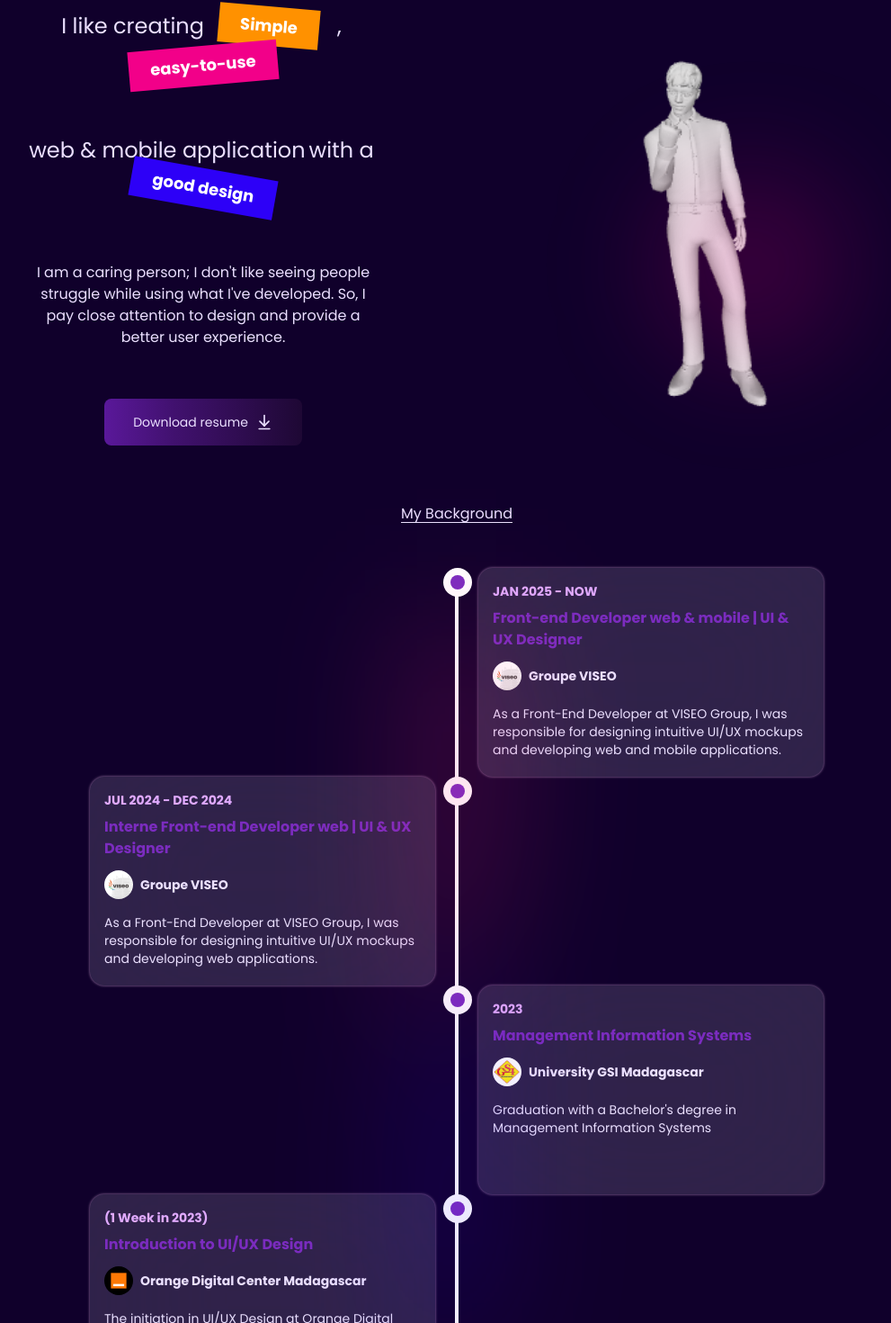
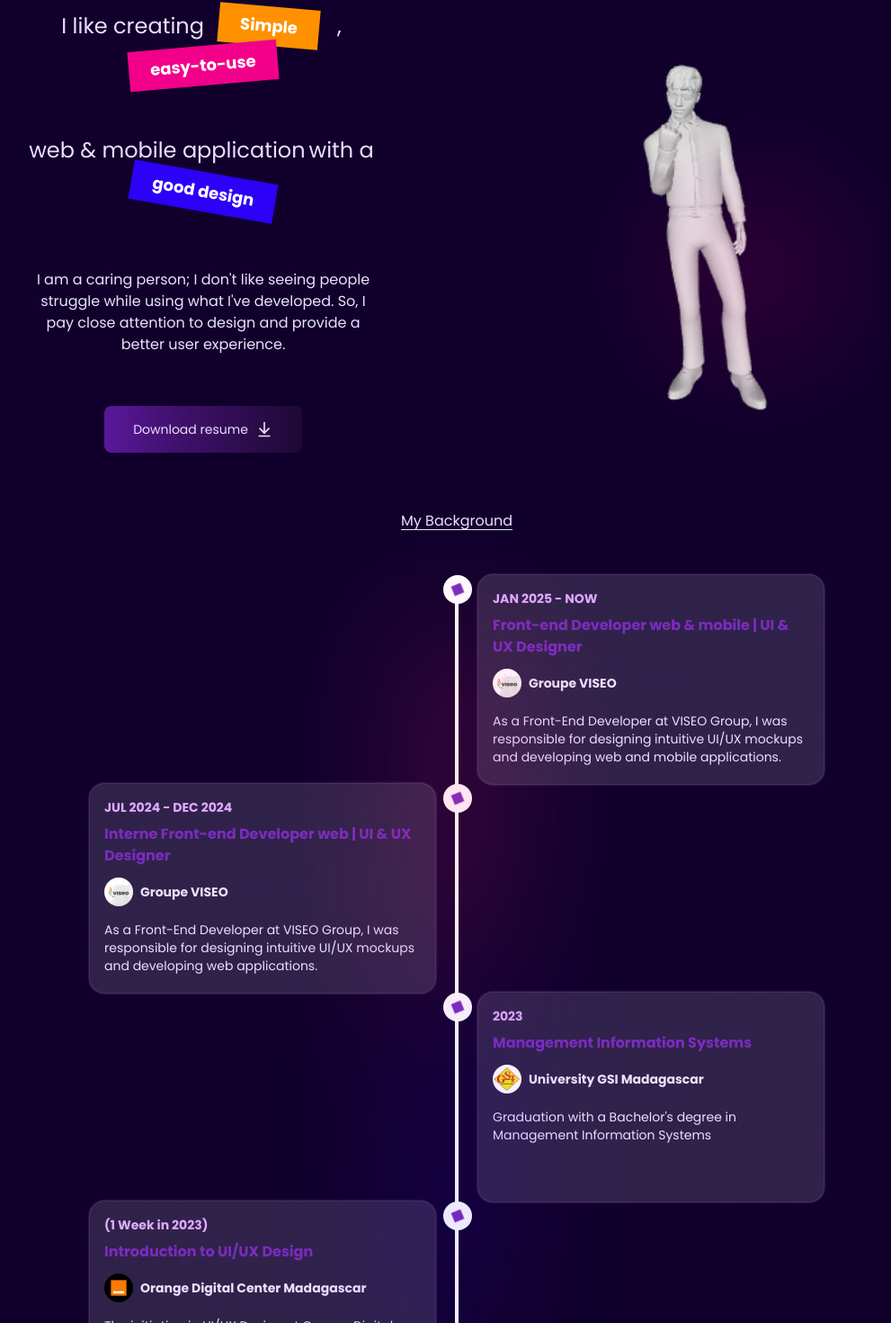
Before and after one commit to KevinShcmidt/Latest-Portfolio, a Next.js app: page / in a window 1280 px wide. Shown: the part 929-2399 px from the top of the page at 90% size, without its empty margins (132-1123 px from the left). Built offline with nearby package versions, Linux system fonts and the light colour scheme.

Commit message:
feat : animation with framer motion

```diff
--- a/app/ui/About.tsx
+++ b/app/ui/About.tsx
@@ -4,58 +4,123 @@ import ButtonComponent from "./ButtonComponent";
 import SkewText from "./SkewText";
 import Title from "./Title";
 import { ArrowDownToLine } from "lucide-react";
+import * as motion from "motion/react-client";
+
+// Composant d'enveloppe animée pour SkewText
+const AnimatedSkewWrapper: React.FC<{ children: React.ReactNode; delay?: number; className?: string }> = ({ children, delay = 0, className = "" }) => {
+  return (
+    <motion.div
+      whileInView={{ opacity: 1, scale: [0.8, 1.2, 1] }}
+      viewport={{ once: true }}
+      transition={{
+        delay: delay,
+        duration: 0.7,
+        times: [0, 0.7, 1],
+        ease: "easeOut",
+      }}
+      className={className}
+    >
+      {children}
+    </motion.div>
+  );
+};
 
 export default function About(): JSX.Element {
   return (
     <div className="relative w-full mt-8 sm:mt-10 md:mt-12 px-4 sm:px-6 md:px-8 lg:px-12 xl:px-20 2xl:px-40">
+      <motion.div
+        whileInView={{ opacity: 1, y: 0 }}
+        viewport={{ once: true }}
+        transition={{ duration: 0.5 }}
+      >
         <Title text="About me" />
+      </motion.div>
 
       <div className="w-full grid grid-cols-1 md:grid-cols-2 gap-8 lg:gap-2 place-items-center items-center mt-10 sm:mt-12 md:mt-16">
         {/* Partie texte */}
-        <div className="text-center flex flex-col items-center justify-center max-w-md mx-auto ">
+        <motion.div
+          whileInView={{ opacity: 1, x: 0 }}
+          viewport={{ once: true }}
+          transition={{
+            duration: 0.7,
+            delay: 0.2,
+          }}
+          className="text-center flex flex-col items-center justify-center max-w-md mx-auto"
+        >
           <div className="flex flex-wrap items-center justify-center text-lg sm:text-xl md:text-xl lg:text-2xl">
+            <motion.span whileInView={{ opacity: 1 }} viewport={{ once: true }} transition={{ delay: 0.3, duration: 0.5 }}>
               I like creating
+            </motion.span>
+
+            <AnimatedSkewWrapper delay={0.4} className="my-2 md:my-0">
               <SkewText text="Simple" rotation={5} color="#FF9100" className="my-2 md:my-0" />
-            <span className="mx-1">,</span>
+            </AnimatedSkewWrapper>
+
+            <motion.span whileInView={{ opacity: 1 }} viewport={{ once: true }} transition={{ delay: 0.5, duration: 0.3 }} className="mx-1">
+              ,
+            </motion.span>
+
+            <AnimatedSkewWrapper delay={0.7} className="my-2 md:my-0">
               <SkewText text="easy-to-use" rotation={-5} color="#F20089" className="my-2 md:my-0" />
+            </AnimatedSkewWrapper>
           </div>
 
           <div className="flex flex-wrap items-center justify-center mt-6 sm:mt-10 md:mt-14 text-lg sm:text-xl md:text-xl lg:text-2xl">
+            <motion.span whileInView={{ opacity: 1 }} viewport={{ once: true }} transition={{ delay: 0.9, duration: 0.5 }}>
               web & mobile application
               <span className="mx-1">with a</span>
+            </motion.span>
+
+            <AnimatedSkewWrapper delay={1.1} className="my-2 md:my-1">
               <SkewText text="good design" rotation={10} color="#2D00F7" className="my-2 md:my-1" />
+            </AnimatedSkewWrapper>
           </div>
 
-          <p className="text-center text-xs sm:text-sm md:text-base mt-6 sm:mt-10 md:mt-14 max-w-sm">
-            I am a caring person; I don&apos;t like seeing people struggle while
-            using what I&apos;ve developed. So, I pay close attention to design and
-            provide a better user experience.
-          </p>
+          <motion.p
+            whileInView={{ opacity: 1, y: 0 }}
+            viewport={{ once: true }}
+            transition={{ delay: 1.3, duration: 0.6 }}
+            className="text-center text-xs sm:text-sm md:text-base mt-6 sm:mt-10 md:mt-14 max-w-sm"
+          >
+            I am a caring person; I don&apos;t like seeing people struggle while using what I&apos;ve developed. So, I pay close attention to design and provide a better user experience.
+          </motion.p>
 
-          <div className="w-full flex items-center justify-center mt-8 sm:mt-10 md:mt-14">
-            <ButtonComponent
-              isPrimary={true}
-              label="Download resume"
-              icon={ArrowDownToLine}
-              onClick={() => null}
-            />
-          </div>
-        </div>
+          <motion.div
+            whileInView={{ opacity: 1, y: 0 }}
+            viewport={{ once: true }}
+            transition={{ delay: 1.5, duration: 0.5 }}
+            className="w-full flex items-center justify-center mt-8 sm:mt-10 md:mt-14"
+          >
+            <ButtonComponent isPrimary={true} label="Download resume" icon={ArrowDownToLine} onClick={() => null} />
+          </motion.div>
+        </motion.div>
 
         {/* Image partie */}
-        <div className="relative mt-8 md:mt-0 w-48 h-[320px] sm:w-52 sm:h-[360px] md:w-56 md:h-[400px] lg:w-60 lg:h-[440px]">
-          <Image
-            src="/images/yes.png"
-            alt="Kevin Rakotovao about me"
-            fill={true}
-            className="object-contain"
-            sizes="(max-width: 768px) 192px, (max-width: 1024px) 224px, 240px"
-          />
-        </div>
+        <motion.div
+          whileInView={{ opacity: 1, x: 0, scale: 1 }}
+          viewport={{ once: true }}
+          transition={{
+            duration: 0.8,
+            delay: 0.5,
+            ease: "easeOut",
+          }}
+          whileHover={{
+            scale: 1.05,
+            transition: { duration: 0.3 },
+          }}
+          className="relative mt-8 md:mt-0 w-48 h-[320px] sm:w-52 sm:h-[360px] md:w-56 md:h-[400px] lg:w-60 lg:h-[440px]"
+        >
+          <Image src="/images/yes.png" alt="Kevin Rakotovao about me" fill={true} className="object-contain" sizes="(max-width: 768px) 192px, (max-width: 1024px) 224px, 240px" />
+        </motion.div>
       </div>
 
       {/* Élément décoratif */}
-      <div className="absolute bottom-0 md:bottom-12 lg:bottom-24 right-0 md:right-24 lg:right-52 w-32 h-32 sm:w-40 sm:h-40 md:w-52 md:h-52 bg-[#f2008933] rounded-full blur-3xl opacity-70 md:opacity-100"></div>
+      <motion.div
+        whileInView={{ opacity: [0, 0.3, 0.7], scale: [0.5, 1.2, 1] }}
+        viewport={{ once: true }}
+        transition={{ duration: 1.5, delay: 1 }}
+        className="absolute bottom-0 md:bottom-12 lg:bottom-24 right-0 md:right-24 lg:right-52 w-32 h-32 sm:w-40 sm:h-40 md:w-52 md:h-52 bg-[#f2008933] rounded-full blur-3xl opacity-70 md:opacity-100"
+      />
     </div>
   );
 }
--- a/app/ui/ButtonComponent.tsx
+++ b/app/ui/ButtonComponent.tsx
@@ -1,12 +1,13 @@
 import { JSX } from "react";
-import { LucideIcon } from "lucide-react"; // Utilisation d'icônes Lucide, à installer avec `npm install lucide-react`
+import { LucideIcon } from "lucide-react";
+import * as motion from "motion/react-client";
 
 interface ButtonProps {
   label: string;
   onClick: () => void;
   isPrimary?: boolean;
   className?: string;
-  icon?: LucideIcon | null; // Icône optionnelle
+  icon?: LucideIcon | null;
 }
 
 export default function ButtonComponent({
@@ -14,17 +15,16 @@ export default function ButtonComponent({
   onClick,
   isPrimary = true,
   className = "",
-  icon: Icon, // Renommé pour pouvoir l'utiliser en tant que composant
+  icon: Icon,
 }: ButtonProps): JSX.Element {
   return (
-    <button
+    <motion.div
       className={`
         flex items-center gap-2 justify-center
         ${isPrimary ? "px-8 py-4" : "px-6 py-3"}
         bg-custom-gradient
-        transition-all duration-500
+        transition-colors duration-300
         hover:bg-custom-gradient-hover
-        hover:animate-gradientSlide
         rounded-lg
         text-textColorDark
         text-sm
@@ -32,10 +32,58 @@ export default function ButtonComponent({
         ${className}
       `}
       onClick={onClick}
+      // Animation au survol
+      whileHover={{
+        scale: 1.05,
+        boxShadow: "0px 5px 15px rgba(0, 0, 0, 0.1)"
+      }}
+      // Animation au clic
+      whileTap={{ scale: 0.95 }}
+      // Animation d'apparition qui attire l'attention
+      initial={{
+        opacity: 0,
+        scale: 0.8,
+        y: 15
+      }}
+      animate={{
+        opacity: 1,
+        scale: [0.8, 1.1, 1],  // Séquence d'échelle: petit -> plus grand -> normal
+        y: [15, -5, 0],        // Séquence de position: bas -> léger rebond vers le haut -> position normale
+        transition: {
+          duration: 0.8,       // Animation plus longue pour être remarquée
+          ease: "easeOut",     // Type d'interpolation pour un effet naturel
+          times: [0, 0.6, 1]   // Timing des keyframes dans la séquence
+        }
+      }}
     >
-
-      {label}
-      {Icon && <Icon className="w-5 h-5" />} {/* Affiche l'icône seulement si elle est définie */}
-    </button>
+      <motion.div
+        className="flex items-center gap-2"
+        // Le contenu clignote légèrement pour attirer l'attention
+        animate={{
+          opacity: [0, 1, 0.8, 1],
+          transition: {
+            duration: 1.2,
+            times: [0, 0.5, 0.7, 1]
+          }
+        }}
+      >
+        {label}
+        {Icon && (
+          <motion.div
+            initial={{ opacity: 0, rotate: -15 }}
+            animate={{
+              opacity: 1,
+              rotate: [0, -15, 15, -5, 0],  // Oscillation de l'icône
+              transition: {
+                duration: 1,
+                delay: 0.3
+              }
+            }}
+          >
+            <Icon className="w-5 h-5" />
+          </motion.div>
+        )}
+      </motion.div>
+    </motion.div>
   );
 }
--- a/app/ui/Career.tsx
+++ b/app/ui/Career.tsx
@@ -2,6 +2,18 @@ import React, { JSX } from "react";
 import Title from "./Title";
 import CardBackGround from "./CardBackGround";
 import Rounde from "./Rounde";
+import * as motion from "motion/react-client";
+
+const cardVariants = {
+  leftToRight: (delay: number) => ({
+    hidden: { opacity: 0, x: -100 },
+    visible: { opacity: 1, x: 0, transition: { duration: 1, delay } },
+  }),
+  rightToLeft: (delay: number) => ({
+    hidden: { opacity: 0, x: 100 },
+    visible: { opacity: 1, x: 0, transition: { duration: 1, delay } },
+  }),
+};
 
 export default function Career(): JSX.Element {
   return (
@@ -9,20 +21,19 @@ export default function Career(): JSX.Element {
       <Title text="My Background" />
       <div className="w-full relative grid grid-cols-1 place-items-start md:place-items-center">
         <div className="h-[928px] w-1 bg-white mt-16"></div>
-        <div className="absolute ml-[2px] top-16">
-          <Rounde />
-        </div>
-        <div className="absolute ml-[2px] top-[304px] md:top-[296px]">
-          <Rounde />
-        </div>
-        <div className="absolute ml-[2px] top-[536px] md:top-[528px]">
-          <Rounde />
-        </div>
-        <div className="absolute ml-[2px] top-[768px] md:top-[760px]">
-          <Rounde />
-        </div>
+        <div className="absolute ml-[2px] top-16"><Rounde /></div>
+        <div className="absolute ml-[2px] top-[304px] md:top-[296px]"><Rounde /></div>
+        <div className="absolute ml-[2px] top-[536px] md:top-[528px]"><Rounde /></div>
+        <div className="absolute ml-[2px] top-[768px] md:top-[760px]"><Rounde /></div>
+
         <div className="absolute top-6 grid grid-cols-1 md:grid-cols-2 grid-rows-4 gap-y-2 md:gap-y-0 gap-x-12 p-6">
-          <div className="w-full col-start-1 md:col-start-2 row-start-1 ">
+          <motion.div
+            className="w-full col-start-1 md:col-start-2 row-start-1"
+            initial="hidden"
+            whileInView="visible"
+            viewport={{ once: true }}
+            variants={cardVariants.rightToLeft(0)}
+          >
             <CardBackGround
               date="JAN 2025 - NOW"
               position="start"
@@ -31,8 +42,15 @@ export default function Career(): JSX.Element {
               es="Groupe VISEO"
               description="As a Front-End Developer at VISEO Group, I was responsible for designing intuitive UI/UX mockups and developing web and mobile applications."
             />
-          </div>
-          <div className="w-full col-start-1 row-start-2 ">
+          </motion.div>
+
+          <motion.div
+            className="w-full col-start-1 row-start-2"
+            initial="hidden"
+            whileInView="visible"
+            viewport={{ once: true }}
+            variants={cardVariants.leftToRight(0.3)}
+          >
             <CardBackGround
               date="JUL 2024 - DEC 2024"
               position="start"
@@ -41,8 +59,15 @@ export default function Career(): JSX.Element {
               es="Groupe VISEO"
               description="As a Front-End Developer at VISEO Group, I was responsible for designing intuitive UI/UX mockups and developing web applications."
             />
-          </div>
-          <div className="w-full col-start-1 md:col-start-2 row-start-3 ">
+          </motion.div>
+
+          <motion.div
+            className="w-full col-start-1 md:col-start-2 row-start-3"
+            initial="hidden"
+            whileInView="visible"
+            viewport={{ once: true }}
+            variants={cardVariants.rightToLeft(0.6)}
+          >
             <CardBackGround
               date="2023"
               position="start"
@@ -51,8 +76,15 @@ export default function Career(): JSX.Element {
               es="University GSI Madagascar"
               description="Graduation with a Bachelor's degree in Management Information Systems"
             />
-          </div>
-          <div className="w-full col-start-1 row-start-4 ">
+          </motion.div>
+
+          <motion.div
+            className="w-full col-start-1 row-start-4"
+            initial="hidden"
+            whileInView="visible"
+            viewport={{ once: true }}
+            variants={cardVariants.leftToRight(0.9)}
+          >
             <CardBackGround
               date="(1 Week in 2023)"
               position="start"
@@ -61,7 +93,7 @@ export default function Career(): JSX.Element {
               es="Orange Digital Center Madagascar"
               description="The initiation in UI/UX Design at Orange Digital Center Madagascar helped me a lot in finding my path in my career. Despite its short duration, I learned a lot there, and thanks to this program, I discovered my passion."
             />
-          </div>
+          </motion.div>
         </div>
 
         <div className="absolute rotate-90 top-[450px] bg-custom-angular-gradient blur-[70px] w-[800px] h-28"></div>
--- a/app/ui/Rounde.tsx
+++ b/app/ui/Rounde.tsx
@@ -6,9 +6,8 @@ export default function Rounde() : JSX.Element {
         <div className="absolute w-8 h-8 bg-white rounded-full">
 
         </div>
-        <div className="absolute w-4 h-4 bg-primary rounded-full">
-
-        </div>
+        <div className="absolute w-4 h-4 bg-primary animate-[spin_5s_linear_infinite]" style={{ clipPath: "polygon(50% 0%, 100% 50%, 50% 100%, 0% 50%)" }}>
+</div>
     </div>
   )
 }
--- a/package.json
+++ b/package.json
@@ -10,6 +10,7 @@
   },
   "dependencies": {
     "lucide-react": "^0.475.0",
+    "motion": "^12.4.10",
     "next": "15.1.7",
     "next-themes": "^0.4.4",
     "react": "^19.0.0",
```
Also changed, not shown: app/ui/ChangeMode.tsx (+4 -4 lines), app/ui/Home.tsx (+23 -7 lines), app/ui/Work.tsx (+18 -4 lines), 1 other file (tests, documents, lock files or other folders). Lines whose indentation alone changed are shown as unchanged.
